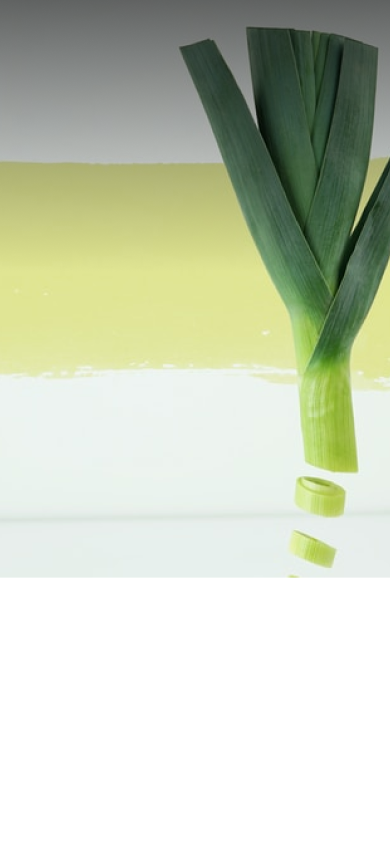
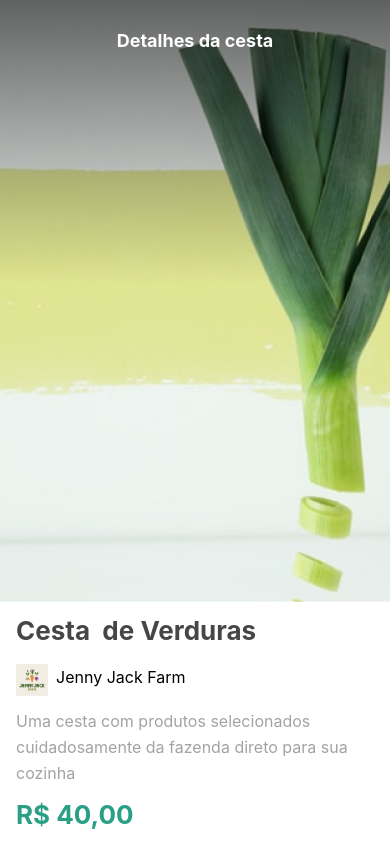
Before and after one commit to JosiasBogea/project-meipontocom, a React Native app: screen / in a window 390 px wide. Built offline with nearby package versions, Linux system fonts and the light colour scheme.

Commit message:
Atualização projeto Cesta de Verduras

```diff
--- a/App.js
+++ b/App.js
@@ -1,12 +1,13 @@
 
 import React from 'react';
-import { StatusBar, SafeAreaView, } from 'react-native';
+import { StatusBar, SafeAreaView } from 'react-native';
 import Cesta from './src/telas/Cesta';
 
 export default function App() {
   return (
     <SafeAreaView>
-      <Cesta />
+      <StatusBar/>
+      <Cesta/>
     </SafeAreaView>
   );
 }
--- a/src/telas/Cesta.js
+++ b/src/telas/Cesta.js
@@ -1,13 +1,77 @@
 import React from 'react';
-import { StyleSheet, Image } from 'react-native';
+import { StyleSheet, Image, Dimensions, Text, View } from 'react-native';
 import topo from '../../assets/topo.png';
+import logo from '../../assets/logo.png';
+
+const width = Dimensions.get('screen').width;
 
 export default function Cesta() {
-    return <Image source={topo} style={estilos.topo} />
+    return <>
+    <Image source={topo} style={estilos.topo} />
+    <Text style={estilos.titulo}>Detalhes da cesta</Text>
+    <View style={estilos.cesta}>
+        <Text style={estilos.nome}>Cesta  de Verduras</Text>
+        <View style={estilos.fazenda}>
+            <Image source={logo} style={estilos.imagemFazenda} />
+            <Text style={estilos.nomeFazenda}>Jenny Jack Farm</Text>
+        </View>
+        <Text style={estilos.descricao}>
+            Uma cesta com produtos selecionados
+            cuidadosamente da fazenda direto para sua cozinha
+        </Text>
+        <Text style={estilos.preco}>R$ 40,00</Text>
+    </View>
+    </>
 }
 
 const estilos = StyleSheet.create({
     topo: {
         width: "100%",
+        height: 578 / 768 * width,
+    },
+    titulo: {
+        width: "100%",
+        position: "absolute",
+        textAlign: "center",
+        fontSize: 18,
+        lineHeight: 26,
+        color: "white",
+        fontWeight: "bold",
+        padding: 28,
+    },
+    cesta: {
+        paddingVertical: 8,
+        paddingHorizontal: 16,
+    },
+    nome: {
+        color: "#464646",
+        fontSize: 26,
+        lineHeight: 42,
+        fontWeight: "bold",
+    },
+    fazenda: {
+        flexDirection: "row",
+        paddingVertical: 12,
+    },
+    imagemFazenda: {
+        width: 32,
+        height: 32,
+    },
+    nomeFazenda:{
+        fontSize: 16,
+        lineHeight: 26,
+        marginLeft: 8,
+    },
+    descricao: {
+        color: "#A3A3A3",
+        fontSize: 16,
+        lineHeight: 26,
+    },
+    preco: {
+        color: "#2A9F85",
+        fontWeight: "bold",
+        fontSize: 26,
+        lineHeight: 42,
+        marginTop: 8,
     }
 });
```
Also changed, not shown: package.json (+14 -1 lines).
